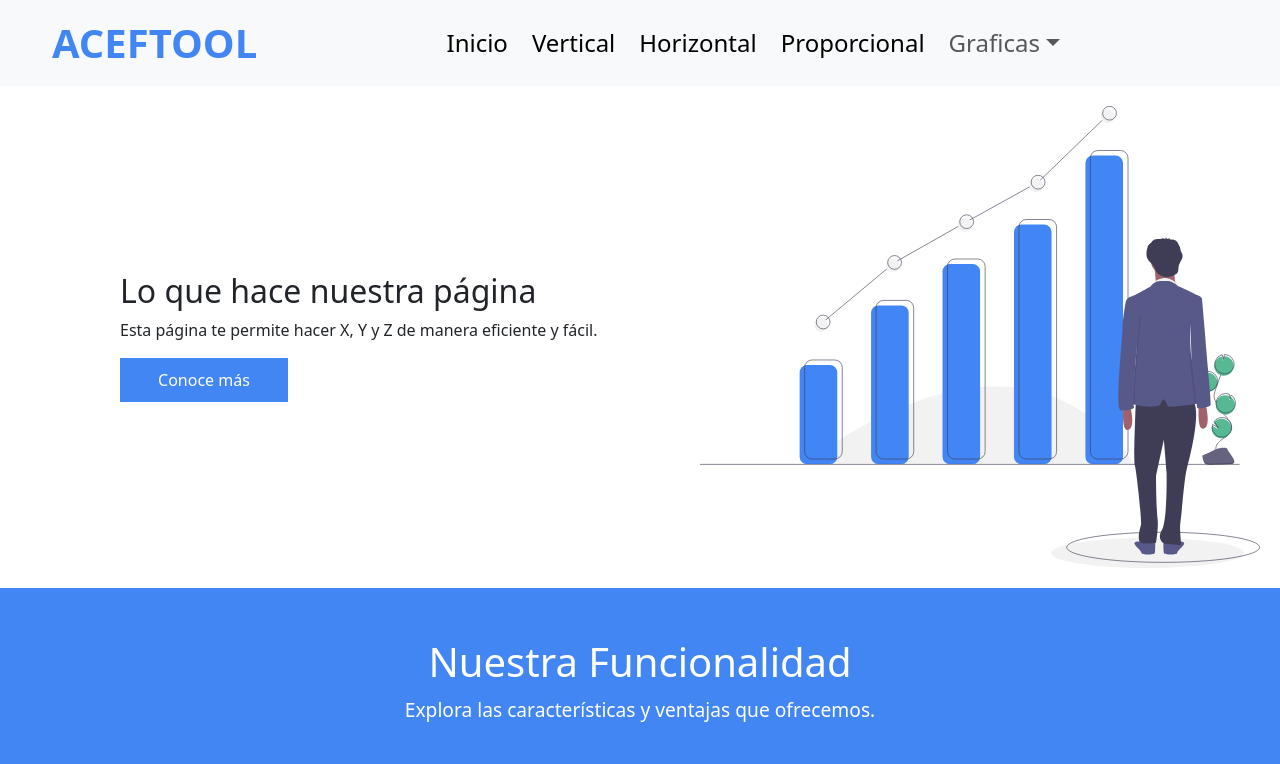
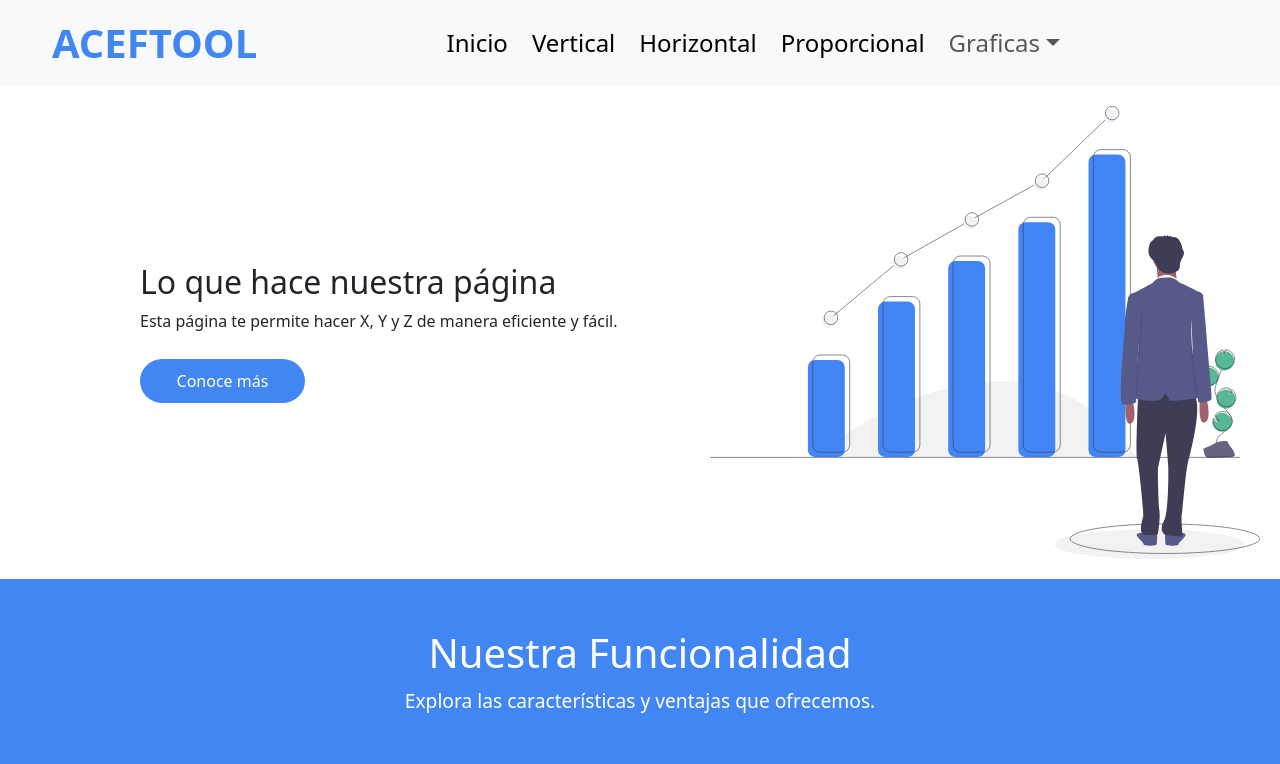
Before and after one commit to LeoTorrico/estados-financieros-front, a React (Vite) app: page / in a window 1280 px wide. Shown: the top 764 px of the page. Built offline with nearby package versions, Linux system fonts and the light colour scheme; a small style sheet from the web is missing.

Commit message:
fix styles seccion1

```diff
--- a/package.json
+++ b/package.json
@@ -14,7 +14,6 @@
     "react": "^18.2.0",
     "react-dom": "^18.2.0",
     "react-dropzone": "^14.2.3",
-    "react-intersection-observer": "^9.10.3",
     "recharts": "^2.12.7",
     "xlsx": "^0.18.5"
   },
--- a/src/Styles/Seccion1.css
+++ b/src/Styles/Seccion1.css
@@ -8,7 +8,7 @@
   .seccion1-left {
     flex: 1;
     padding-right: 20px;
-    margin-left: 100px;
+    margin-left: 120px;
   }
 
   .seccion1-right {
@@ -20,19 +20,19 @@
     height: auto;
   }
 
-  button {
+  .custom-button {
     margin-top: 10px;
     padding: 10px 20px;
     background-color: #4286f4;
     color: white;
     border: none;
-    border-radius: 20px;
+    border-radius: 30px;
     cursor: pointer;
     width: 30%;
     transition: transform 0.3s ease, box-shadow 0.3s ease;
   }
 
-  button:hover {
+  .custom-button:hover {
     transform: scale(1.10);
     box-shadow: 0 0 10px rgba(0, 123, 255, 0.7);
   }
--- a/src/components/Seccion1.jsx
+++ b/src/components/Seccion1.jsx
@@ -1,6 +1,6 @@
 import React from 'react';
-import img1 from '/src/assets/img1.svg'; // Asegúrate de que la ruta sea correcta
-import '../Styles/Seccion1.css'; // Importa los estilos
+import img1 from '/src/assets/img1.svg';
+import '../Styles/Seccion1.css';
 
 function Seccion1() {
   return (
@@ -8,7 +8,7 @@ function Seccion1() {
       <div className="seccion1-left">
         <h2>Lo que hace nuestra página</h2>
         <p>Esta página te permite hacer X, Y y Z de manera eficiente y fácil.</p>
-        <button>Conoce más</button>
+        <button className="custom-button">Conoce más</button>
       </div>
       <div className="seccion1-right">
         <img src={img1} alt="Descripción de la imagen" />
```
Also changed, not shown: 1 other file (tests, documents, lock files or other folders).
